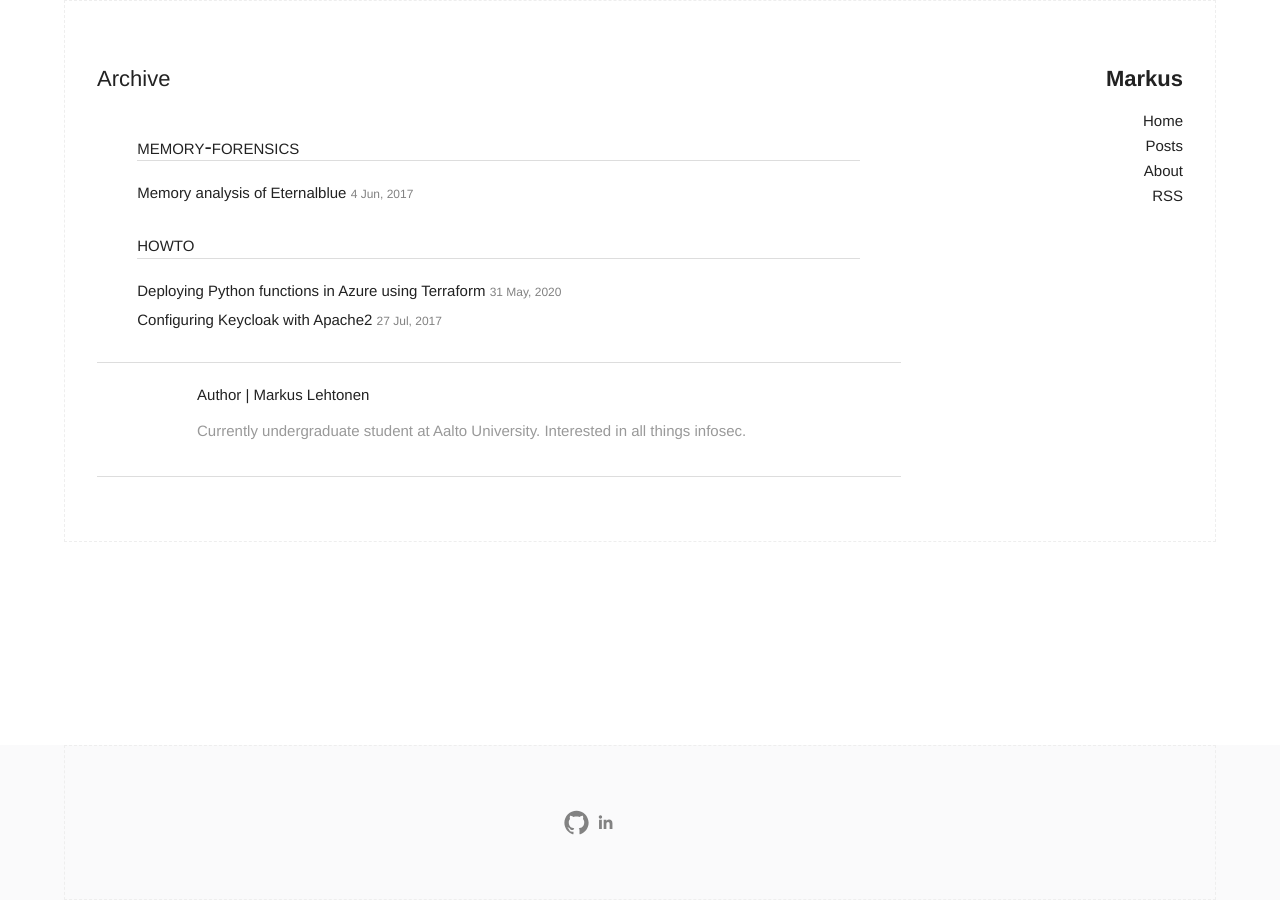
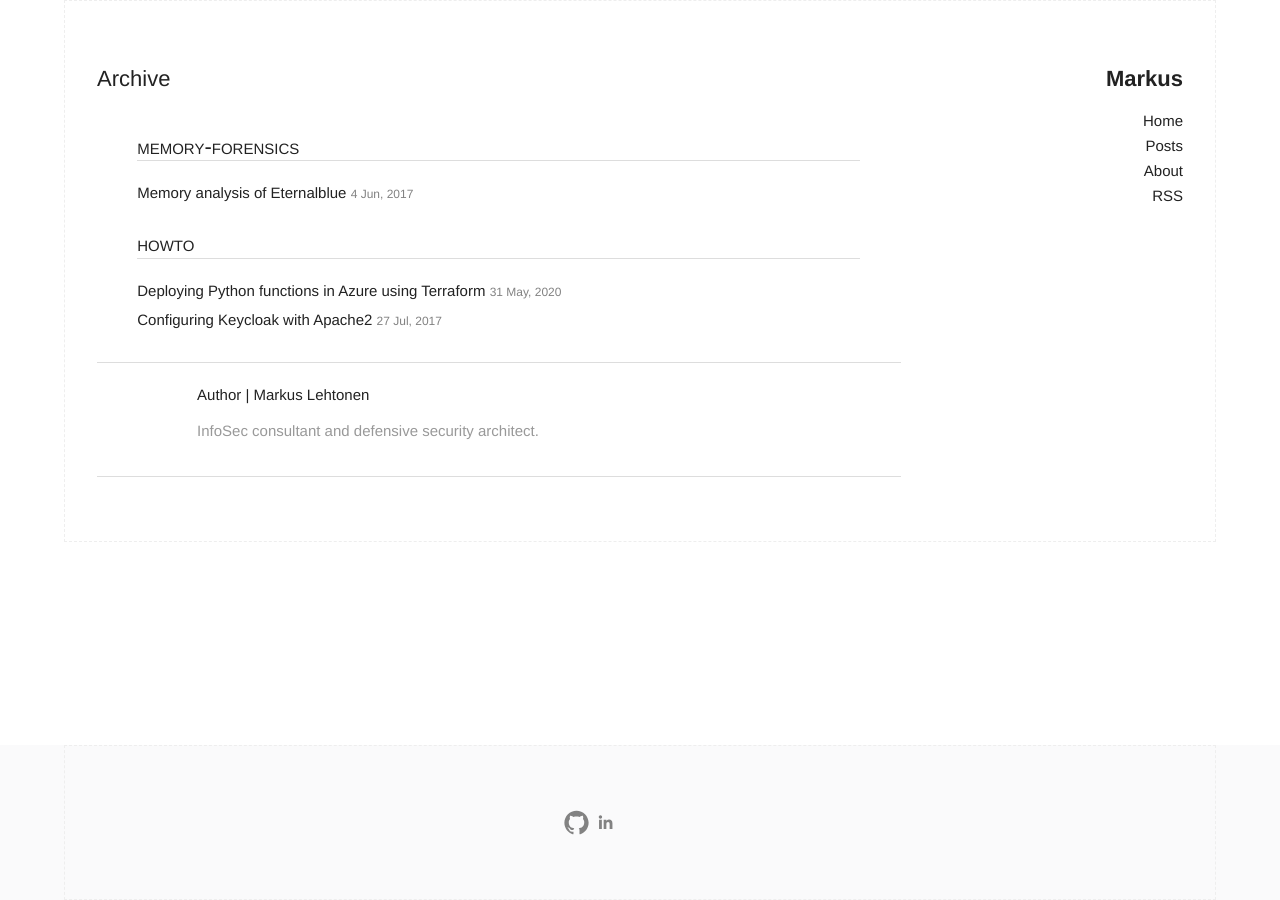
Before and after one commit to markusleh/markusleh.github.io, a Jekyll site: the page built from archive.html, in a window 1280 px wide. Built offline with Jekyll 4.4.1, drawn with Linux system fonts in a browser that asks for light colours.

Commit message:
Maintenance of some basic stuff

```diff
--- a/_config.yml
+++ b/_config.yml
@@ -9,7 +9,7 @@
 title: Markus
 email: markus @
 description: > # this means to ignore newlines until "baseurl:"
-  Currently a student at Aalto university. Writing about all things digital, tutorials, projects etc.
+  InfoSec consultant and defensive security architect.
 baseurl: "" # the subpath of your site, e.g. /blog
 url: "http://markus.co" # the base hostname & protocol for your site
 twitter_username:
--- a/_includes/author.html
+++ b/_includes/author.html
@@ -4,7 +4,7 @@
   <div class="authorinfo box">
     <p>Author | Markus Lehtonen</p>
     <p class="bio">
-      Currently undergraduate student at Aalto University. Interested in all things infosec.
+      InfoSec consultant and defensive security architect.
     </p>
   </div>
 </section>
```
Also changed, not shown: README.md.
